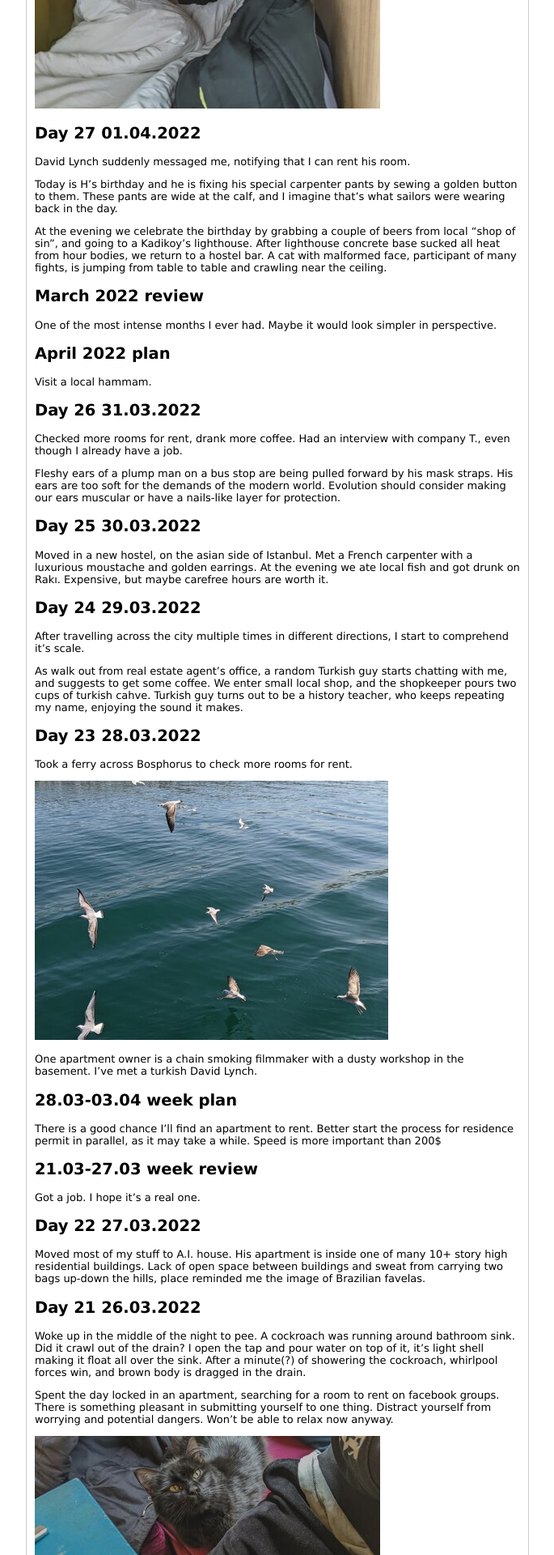
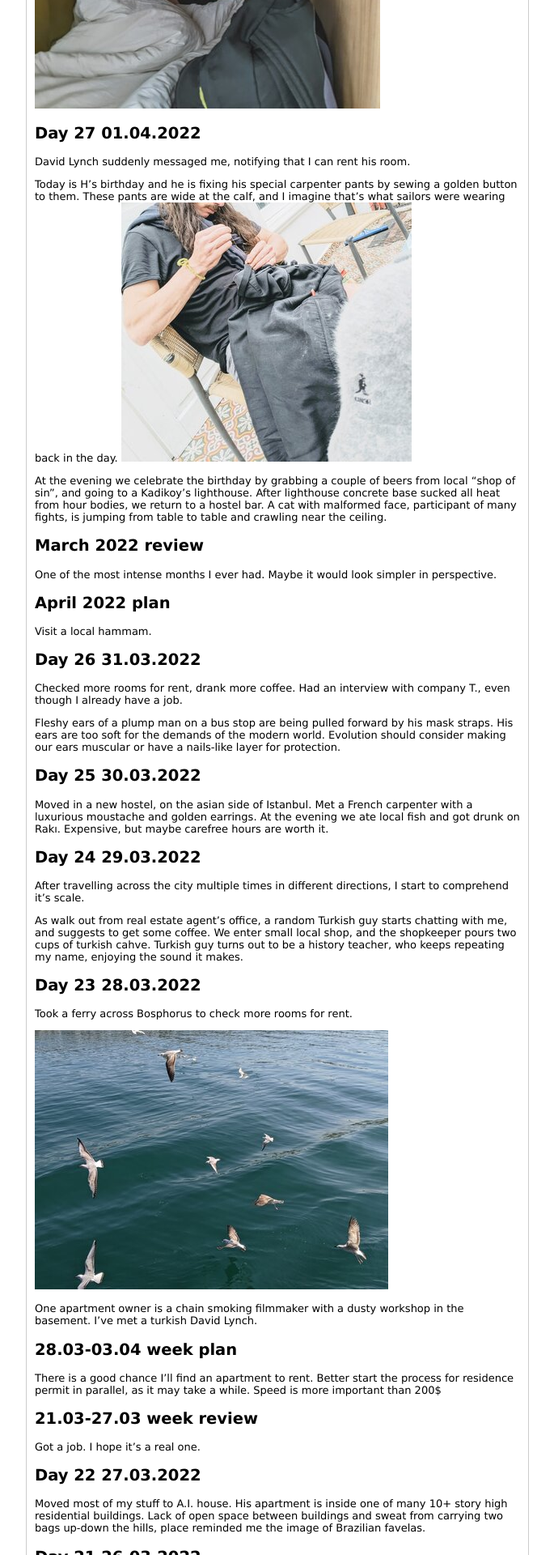
Before and after one commit to saint-angels/saint-angels.github.io, a Jekyll site: the page built from _essays/running_log.md, in a window 1280 px wide. Shown: the part 1043-2963 px from the top of the page at 81% size, without its empty margins (347-1032 px from the left). Built offline with Jekyll 4.4.1, drawn with Linux system fonts in a browser that asks for light colours.

Commit message:
01_04 img

```diff
--- a/_essays/running_log.md
+++ b/_essays/running_log.md
@@ -30,6 +30,7 @@ David Lynch suddenly messaged me, notifying that I can rent his room.
 
 Today is H's birthday and he is fixing his special carpenter pants by sewing a golden button to them.
 These pants are wide at the calf, and I imagine that's what sailors were wearing back in the day.
+![](/assets/images/running_log/01_04.jpg)
 
 At the evening we celebrate the birthday by grabbing a couple of beers from local "shop of sin", and going to a Kadikoy's lighthouse.
 After lighthouse concrete base sucked all heat from hour bodies, we return to a hostel bar. A cat with malformed face, participant of many fights, is jumping from table to table and crawling near the ceiling.
```
Also changed, not shown: assets/images/running_log/01_04.jpg (added).
